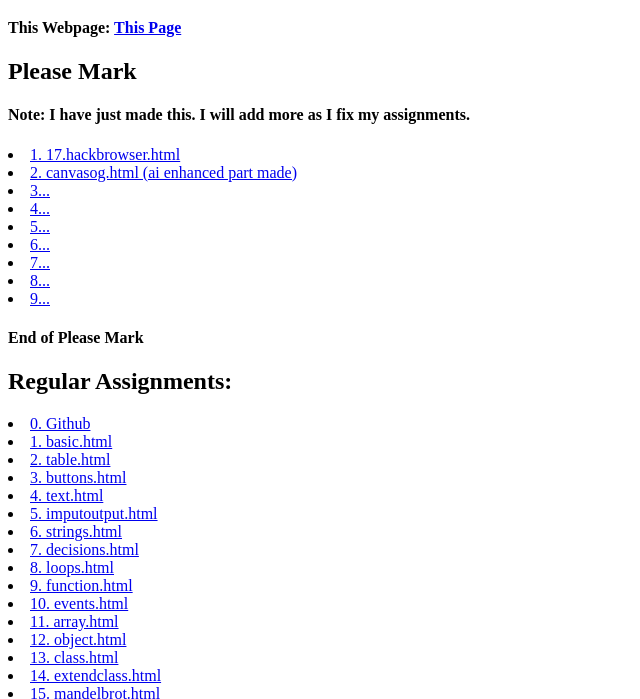
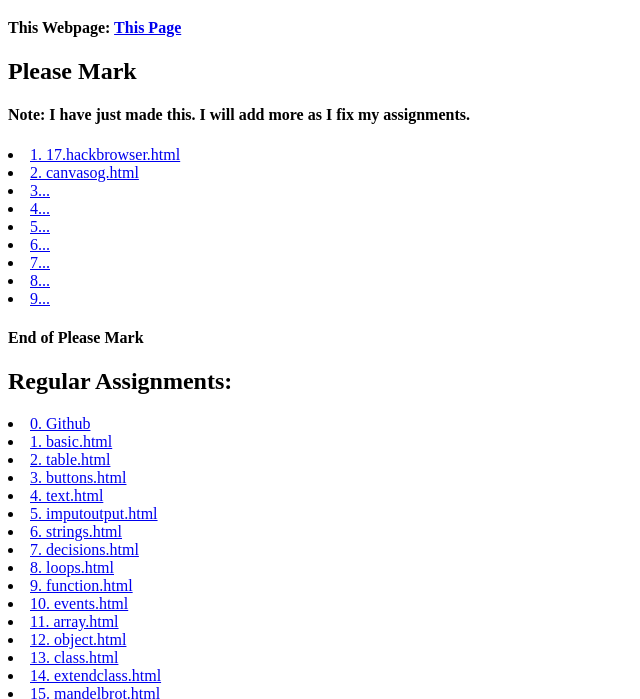
Before and after one commit to UrdanLandon/Game_Dev_Landon, a plain HTML site: page index.html in a window 1280 px wide. Shown: the part 87-786 px from the top of the page, without its empty margins (0-640 px from the left). Drawn offline with Linux system fonts and the light colour scheme.

Commit message:
Update index.html

```diff
--- a/index.html
+++ b/index.html
@@ -6,7 +6,7 @@
  <h4><b>Note: I have just made this. I will add more as I fix my assignments.</b></h4>
 
 <li><a href="hackbrowser.html">1. 17.hackbrowser.html </a>
-<li><a href="canvasog.html">2. canvasog.html (ai enhanced part made)</a>
+<li><a href="canvasog.html">2. canvasog.html </a>
 <li><a href="..">3...</a>
 <li><a href="..">4...</a>
 <li><a href="..">5...</a>
```
